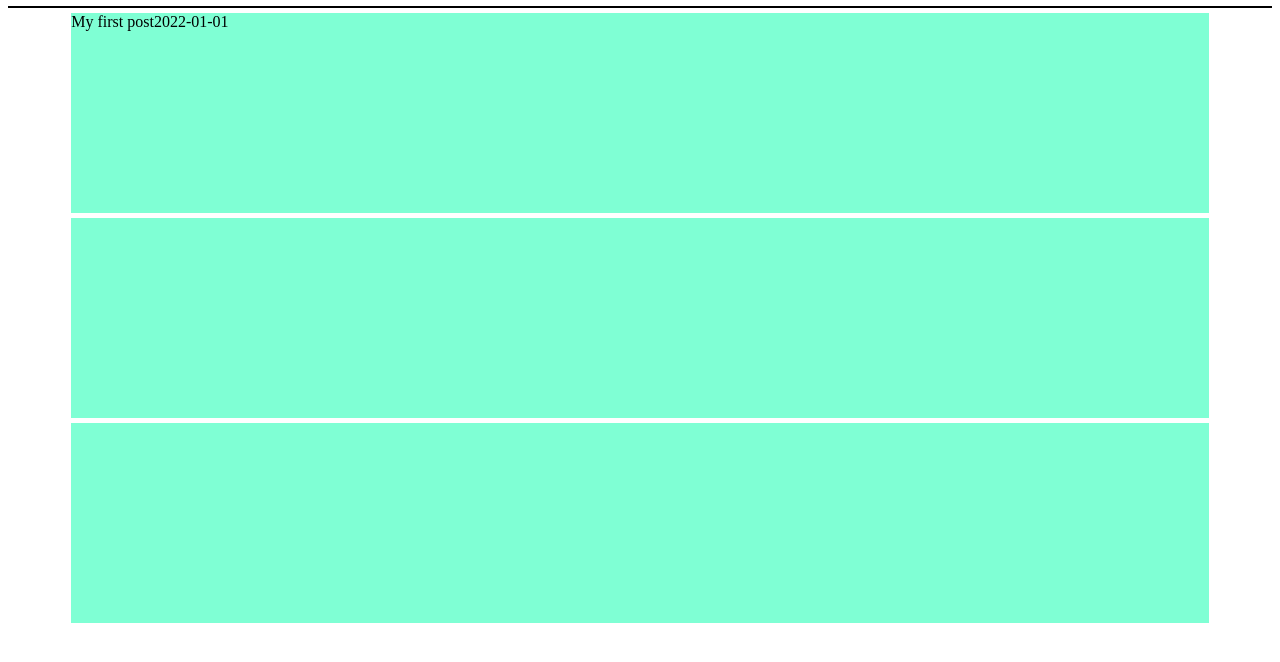
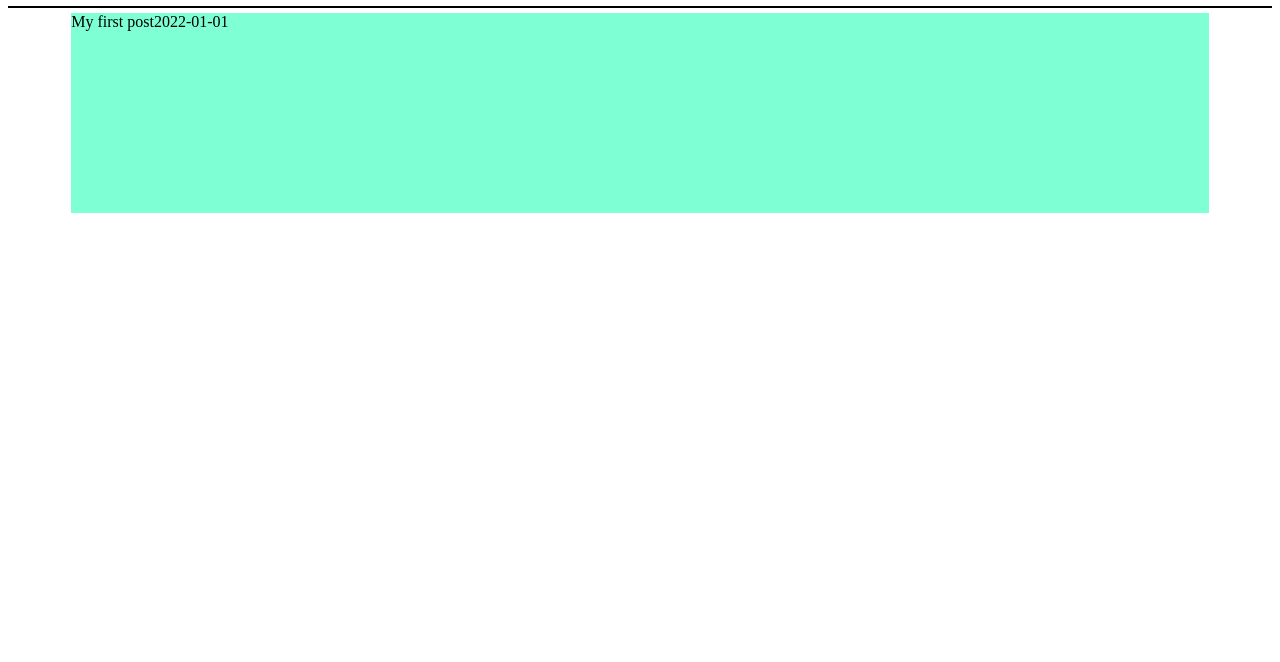
Before and after one commit to IHBeans/ianisthebest.github.io, a plain HTML site: page index.html in a window 1280 px wide. Shown: the part 102-764 px from the top of the page. Drawn offline with Linux system fonts and the light colour scheme.

Commit message:
asdfasdfas

```diff
--- a/index.html
+++ b/index.html
@@ -28,15 +28,6 @@
           <div class="content-slice-middle"></div>
         </div>
 
-        <div class="content-slice">
-          <div class="content-slice-top"></div>
-          <div class="content-slice-middle"></div>
-        </div>
-
-        <div class="content-slice">
-          <div class="content-slice-top"></div>
-          <div class="content-slice-middle"></div>
-        </div>
 
       </div>
     </div>
```
